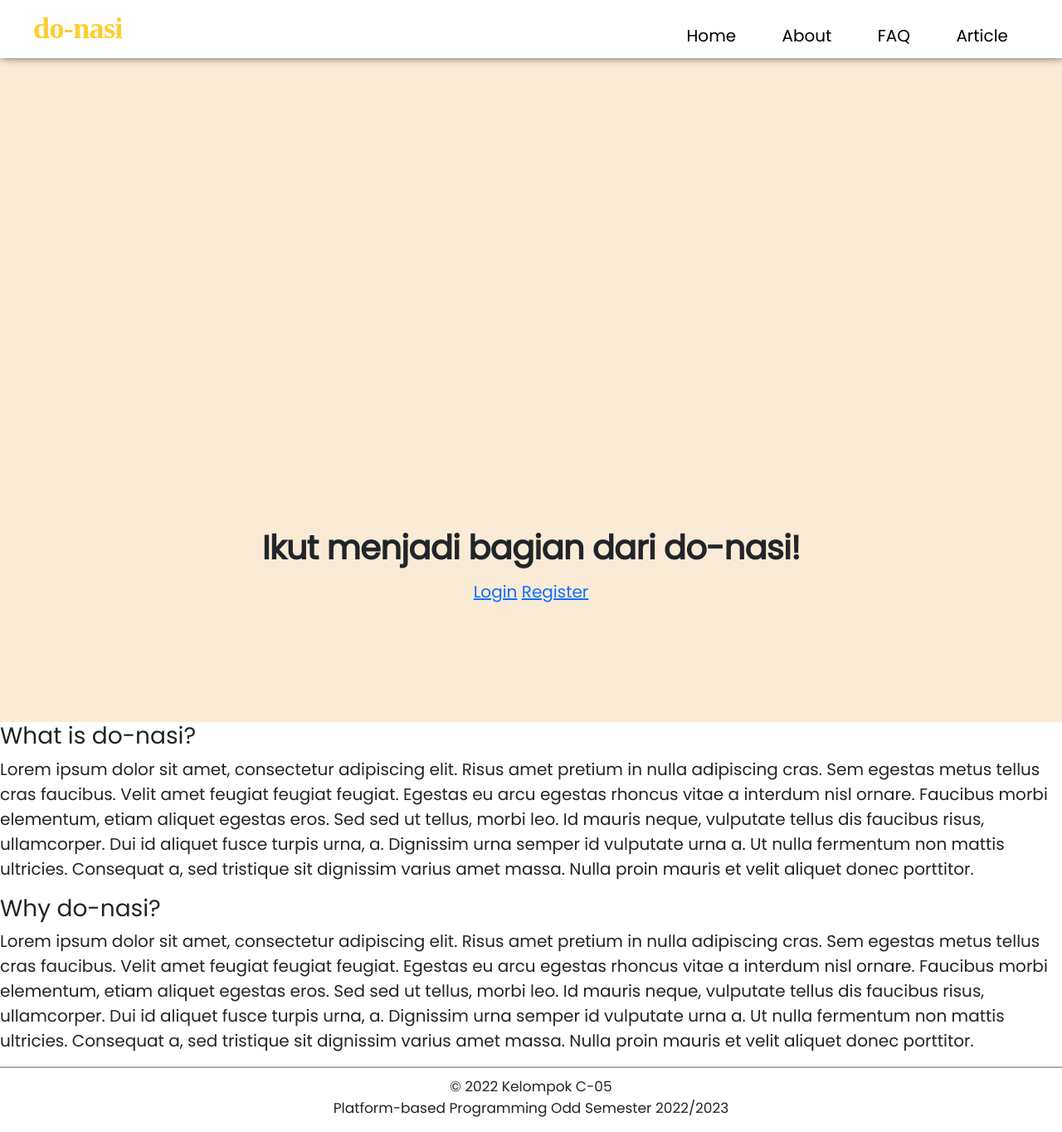
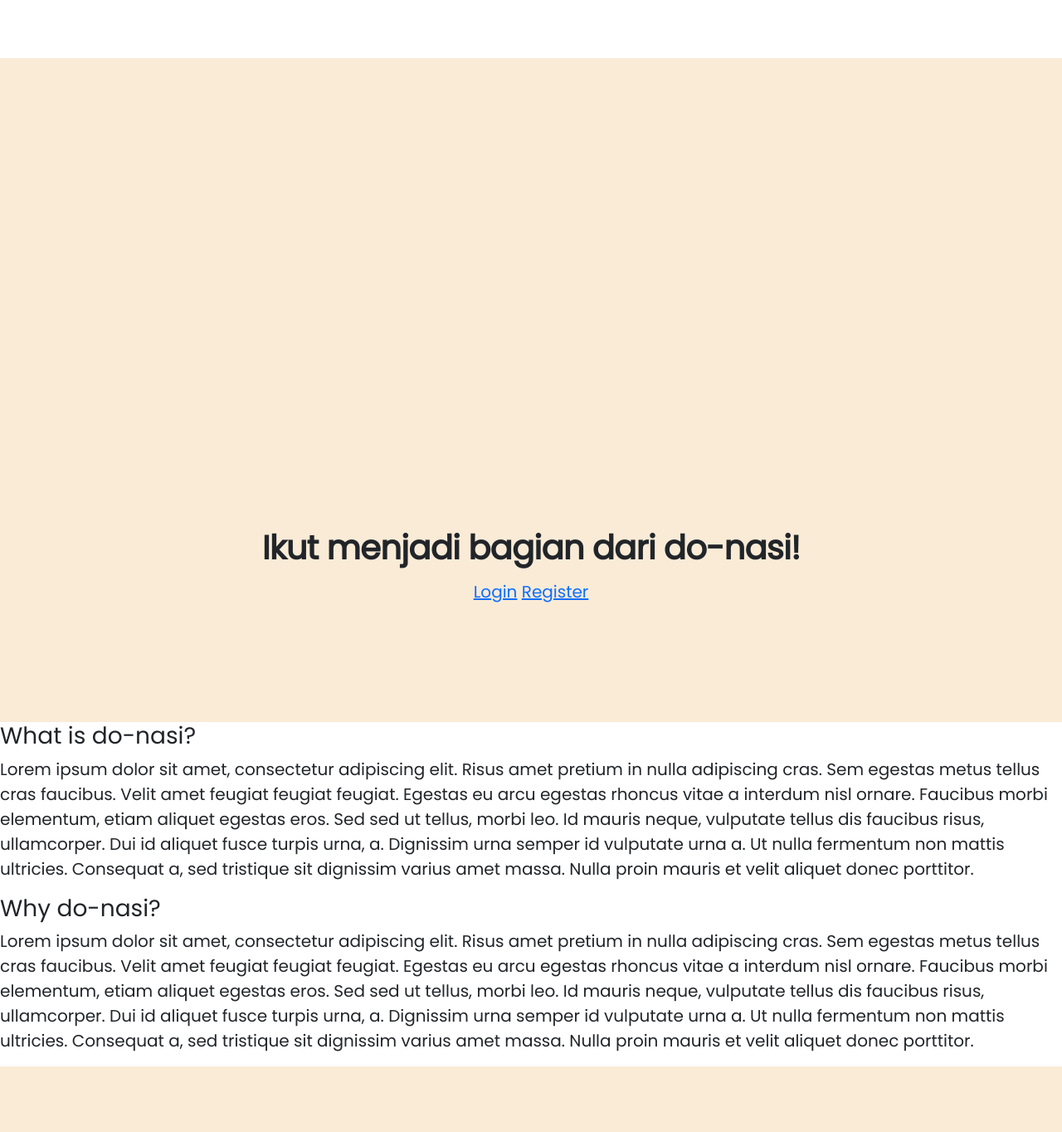
Before and after one commit to dreins/do-nasi, a Django app: page / in a window 1280 px wide. Shown: the whole page at 83% size. After the commit the page ends 1285 px from the top, so only its background shows below. Run offline with Django 4.2, Linux system fonts and the light colour scheme; some libraries are stand-ins or nearby versions; some web fonts are replaced.

Commit message:
remove navbar and footer

```diff
--- a/landing_page/templates/landing-page.html
+++ b/landing_page/templates/landing-page.html
@@ -146,7 +146,7 @@
     {% endblock meta %}
     {% block content %}
         <main>
-            <nav class="navbar">
+            <!-- <nav class="navbar">
                 <div class="nav-container">
                     <h1 id="logo">do-nasi</h1>
                     <ul class="nav-buttons" >
@@ -159,7 +159,7 @@
                         {% endif %}
                     </ul>
                 </div>
-            </nav>
+            </nav> -->
 
             <div class="img-container">
                 <div class="welcome-section">
@@ -261,10 +261,10 @@
             </div>
 
 
-            <footer>
+            <!-- <footer>
                 <p class="copyright">© 2022 Kelompok C-05</p>
                 <p class="mata-kuliah">Platform-based Programming
                     Odd Semester 2022/2023</p>
-            </footer>
+            </footer> -->
         </main>
     {% endblock content %}
```
